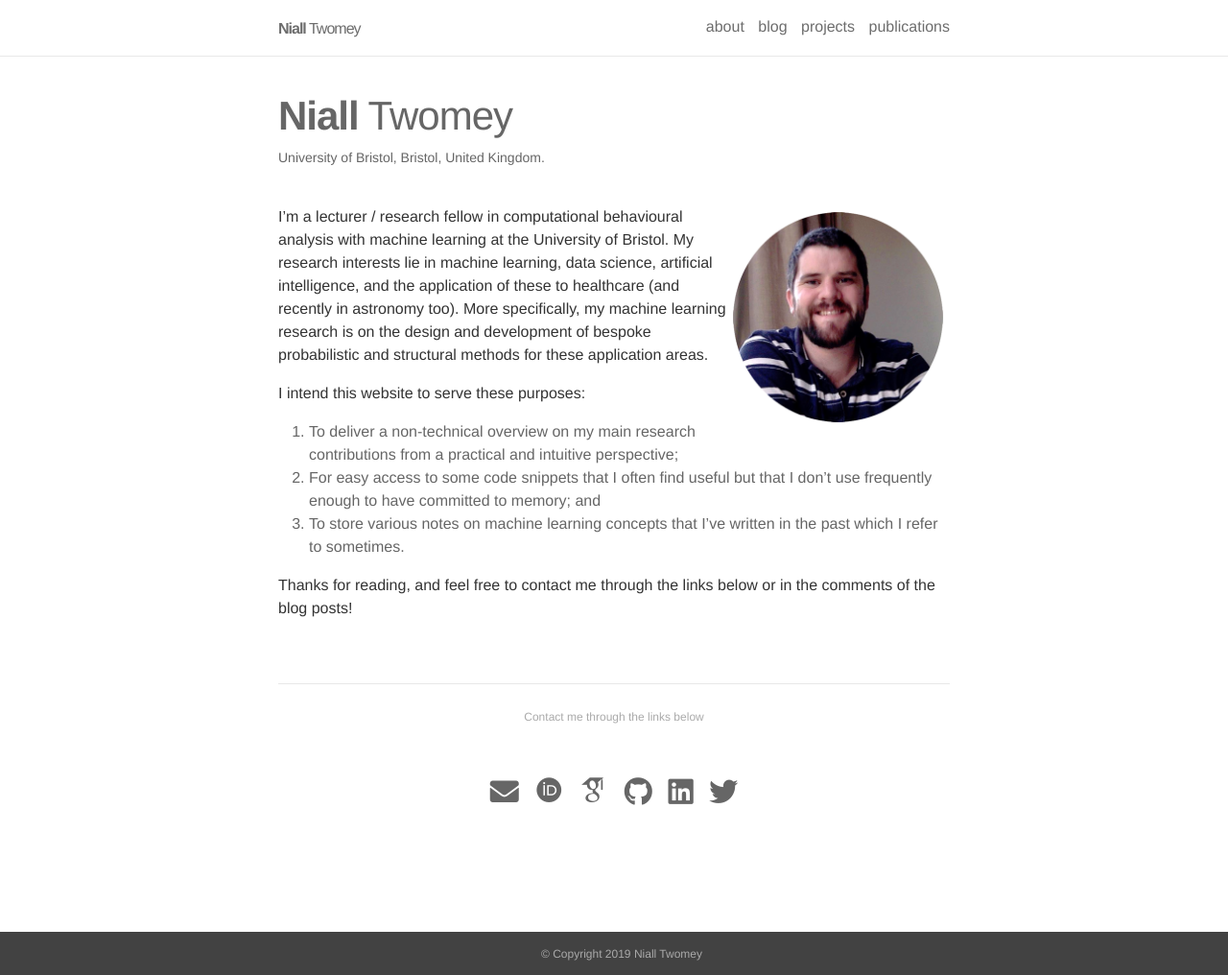
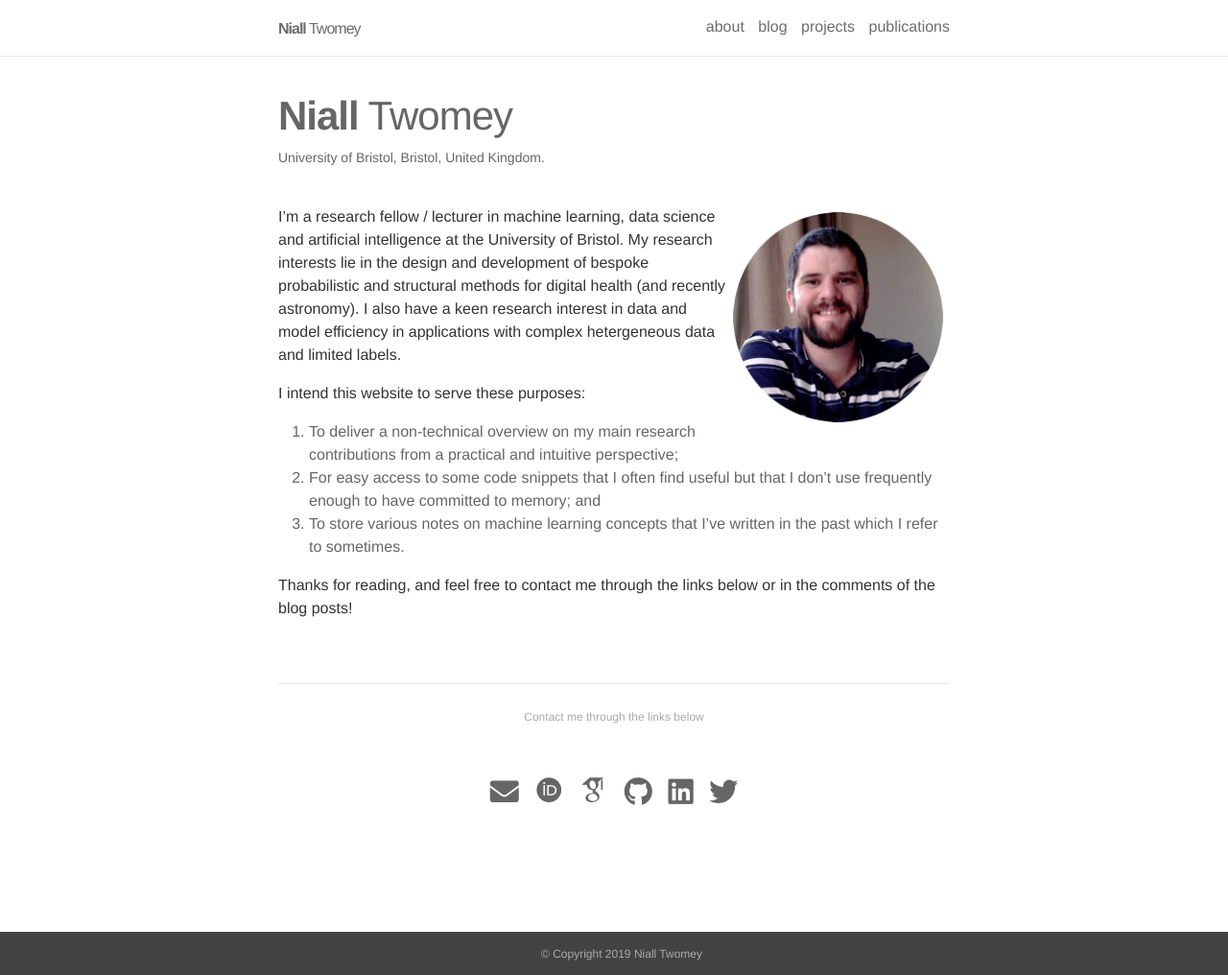
Before and after one commit to njtwomey/njtwomey.github.io, a Jekyll site: the page built from _pages/about.md, in a window 1280 px wide and 1016 px high. Shown: the whole window at 96% size. Built offline with Jekyll 4.4.1, drawn with Linux system fonts in a browser that asks for light colours; nearby versions of some CDN libraries; some web fonts are replaced.

Commit message:
fixed some typos

```diff
--- a/Gemfile
+++ b/Gemfile
@@ -8,3 +8,4 @@ group :jekyll_plugins do
     gem 'jemoji'
     gem 'unicode_utils'
 end
+gem 'minitest'
--- a/_pages/about.md
+++ b/_pages/about.md
@@ -11,7 +11,7 @@ news: false
 social: true
 ---
 
-I'm a lecturer / research fellow in computational behavioural analysis with machine learning at the University of Bristol. My research interests lie in machine learning, data science, artificial intelligence, and the application of these to healthcare (and recently in astronomy too). More specifically, my machine learning research is on the design and development of bespoke probabilistic and structural methods for these application areas.
+I'm a research fellow / lecturer in machine learning, data science and artificial intelligence at the University of Bristol. My research interests lie in the design and development of bespoke probabilistic and structural methods for digital health (and recently astronomy). I also have a keen research interest in data and model efficiency in applications with complex hetergeneous data and limited labels.
 
 I intend this website to serve these purposes:
 
```
Also changed, not shown: _posts/2019-05-23-svfm.md (+3 -3 lines), Gemfile.lock, 14 other files.
